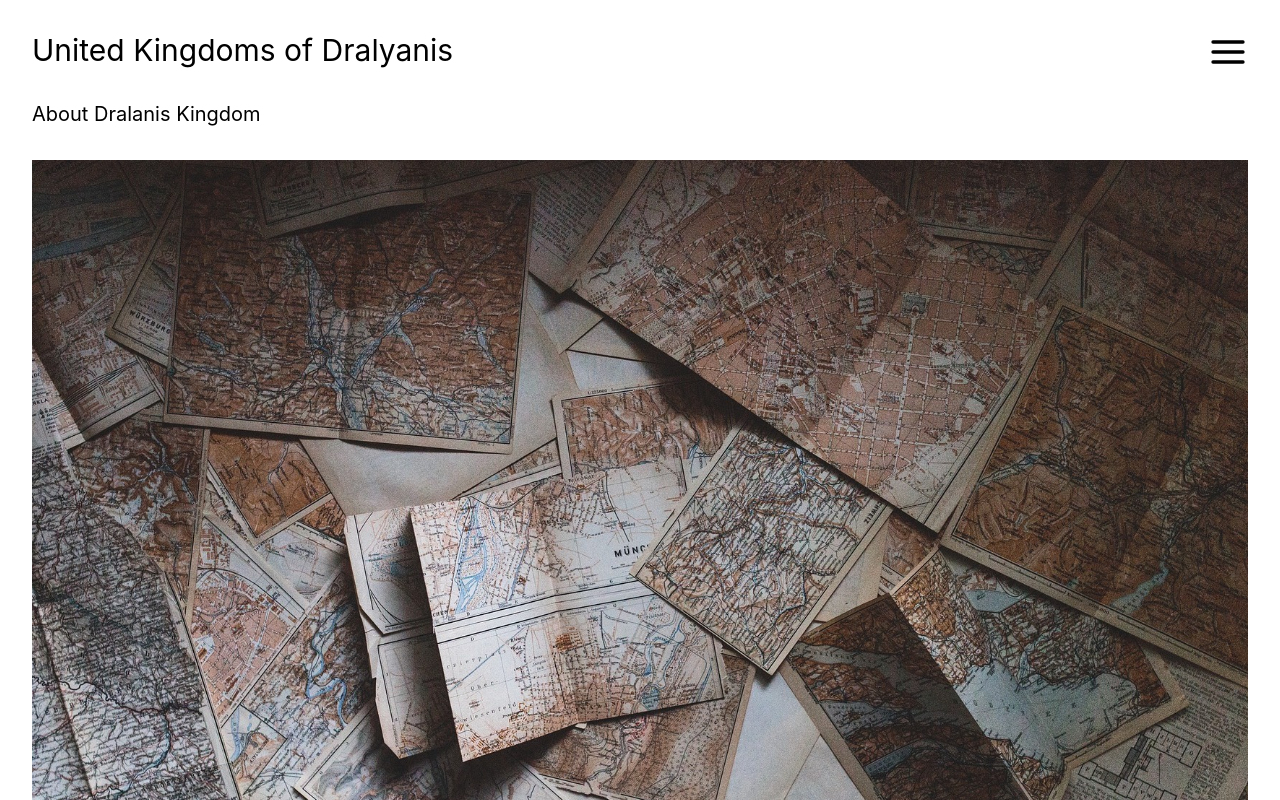
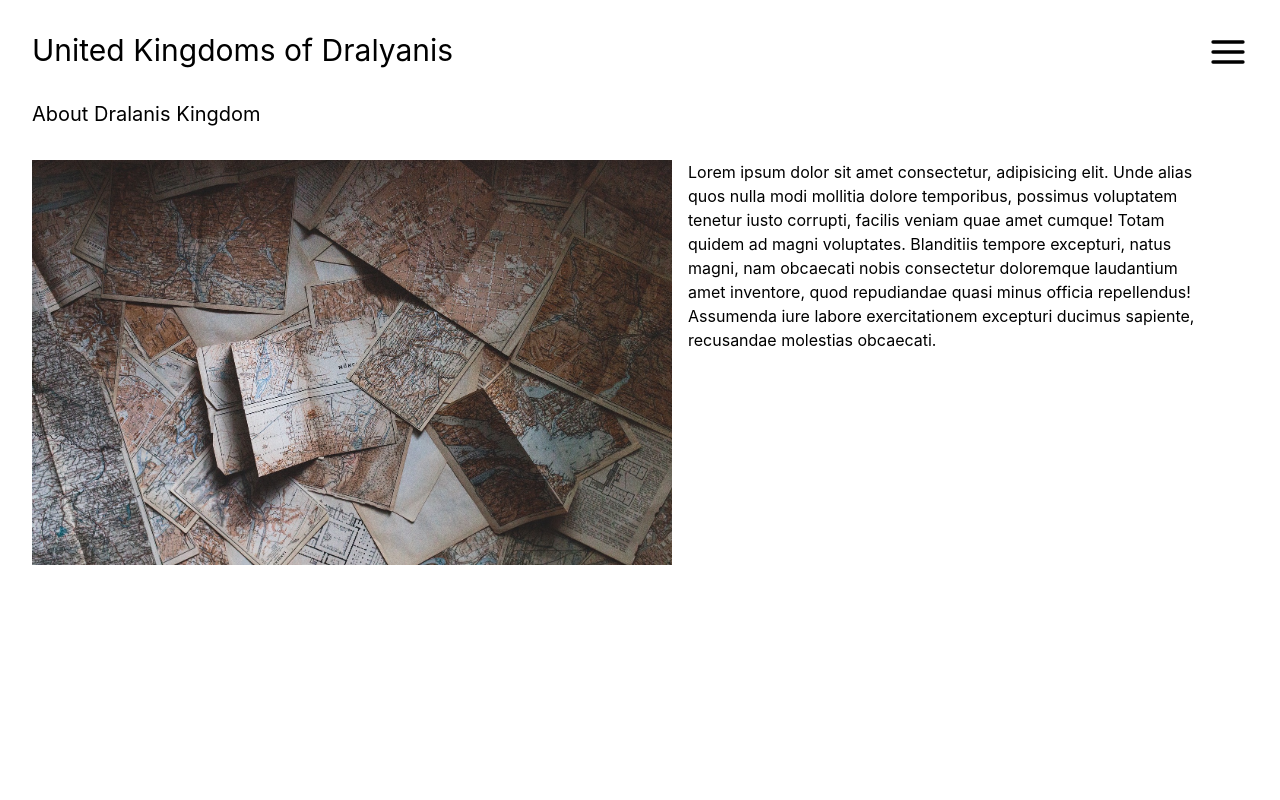
Before and after one commit to Alexandra-Rdrgs/checkpoint-4, a React (Vite) app in the folder frontend/: page /about in a window 1280 px wide. Shown: the top 800 px of the page. Built offline with nearby package versions, Linux system fonts and the light colour scheme.

Commit message:
Add style.

```diff
--- a/frontend/src/pages/About.jsx
+++ b/frontend/src/pages/About.jsx
@@ -7,17 +7,23 @@ export default function About() {
       <Header />
       <article className="m-[2rem]">
         <h1 className="text-xl mb-[2rem]">About Dralanis Kingdom</h1>
-        <img src={oldCards} alt="Dralanis Kingdom" className="mb-[2rem]" />
-        <p>
-          Lorem ipsum dolor sit amet consectetur, adipisicing elit. Unde alias
-          quos nulla modi mollitia dolore temporibus, possimus voluptatem
-          tenetur iusto corrupti, facilis veniam quae amet cumque! Totam quidem
-          ad magni voluptates. Blanditiis tempore excepturi, natus magni, nam
-          obcaecati nobis consectetur doloremque laudantium amet inventore, quod
-          repudiandae quasi minus officia repellendus! Assumenda iure labore
-          exercitationem excepturi ducimus sapiente, recusandae molestias
-          obcaecati.
-        </p>
+        <section className="flex flex-wrap gap-4">
+          <img
+            src={oldCards}
+            alt="Dralanis Kingdom"
+            className="mb-[2rem] w-[50vw]"
+          />
+          <p className="w-[40vw]">
+            Lorem ipsum dolor sit amet consectetur, adipisicing elit. Unde alias
+            quos nulla modi mollitia dolore temporibus, possimus voluptatem
+            tenetur iusto corrupti, facilis veniam quae amet cumque! Totam
+            quidem ad magni voluptates. Blanditiis tempore excepturi, natus
+            magni, nam obcaecati nobis consectetur doloremque laudantium amet
+            inventore, quod repudiandae quasi minus officia repellendus!
+            Assumenda iure labore exercitationem excepturi ducimus sapiente,
+            recusandae molestias obcaecati.
+          </p>
+        </section>
       </article>
     </div>
   );
```
